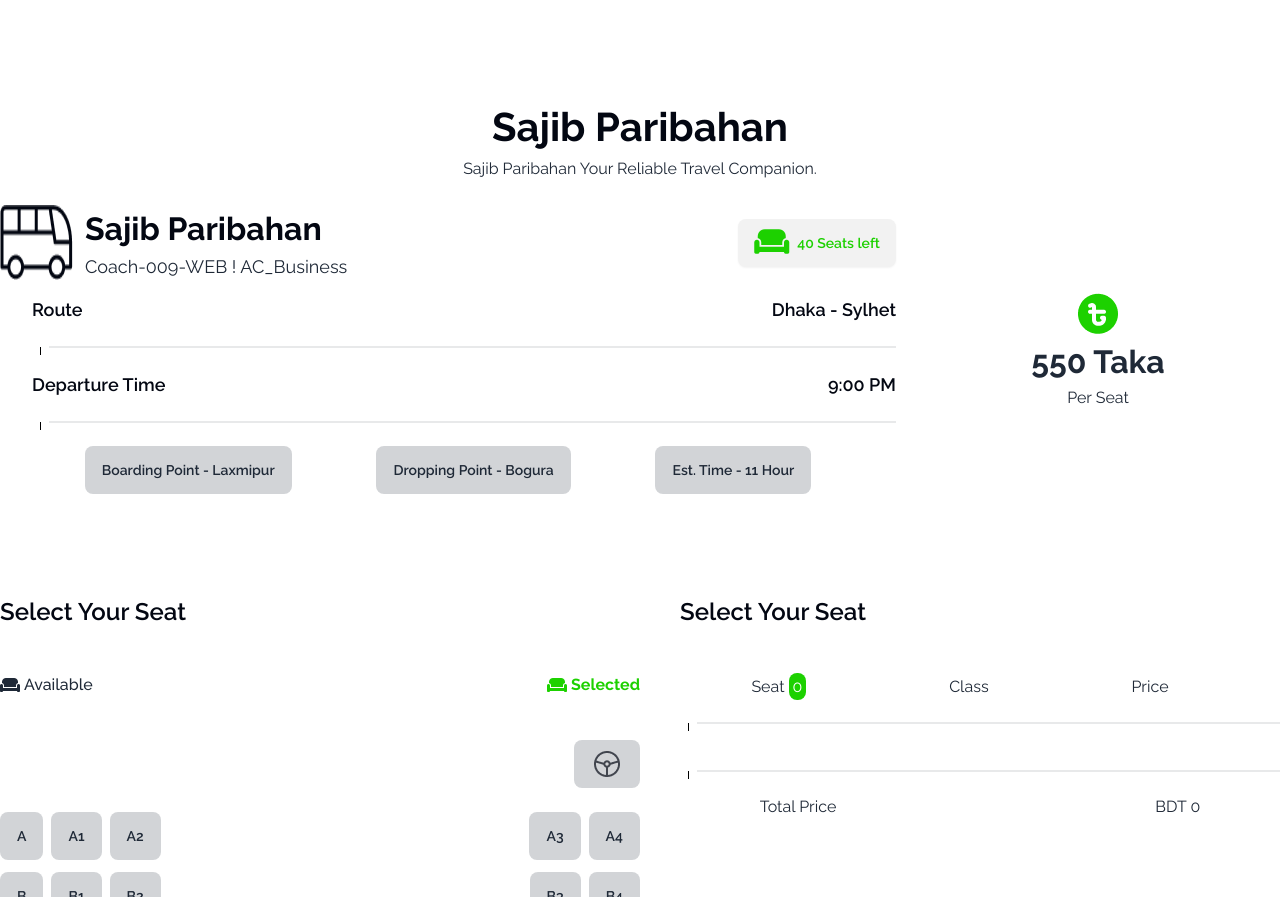
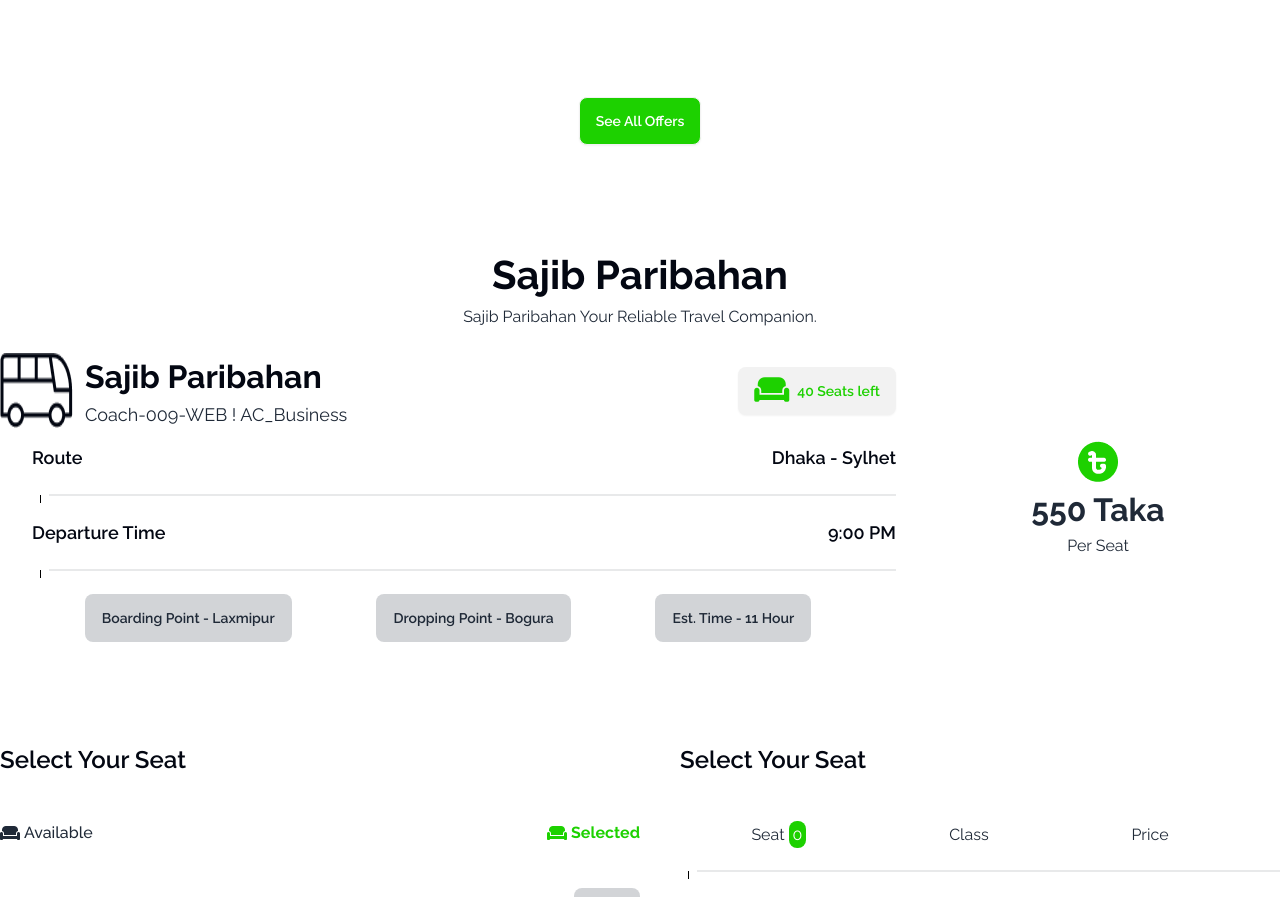
Before and after one commit to sajib689/assignment-05, a plain HTML site: page index.html in a window 1280 px wide. Shown: the part 1299-2196 px from the top of the page. Drawn offline with nearby package versions, Linux system fonts and the light colour scheme; some packages are replaced by stand-ins of ours; a script that the page names is missing.

Commit message:
see all btn

```diff
--- a/index.html
+++ b/index.html
@@ -117,7 +117,10 @@
           </div>
         </div>
       </div>
+
     </div>
+    <div class="flex justify-center items-center">
+      <button class="btn text-white bg-[#1DD100] hover:bg-[#1DD100]">See All Offers</button>
     </div>
     </section>
     <!-- Ticket area -->
```
